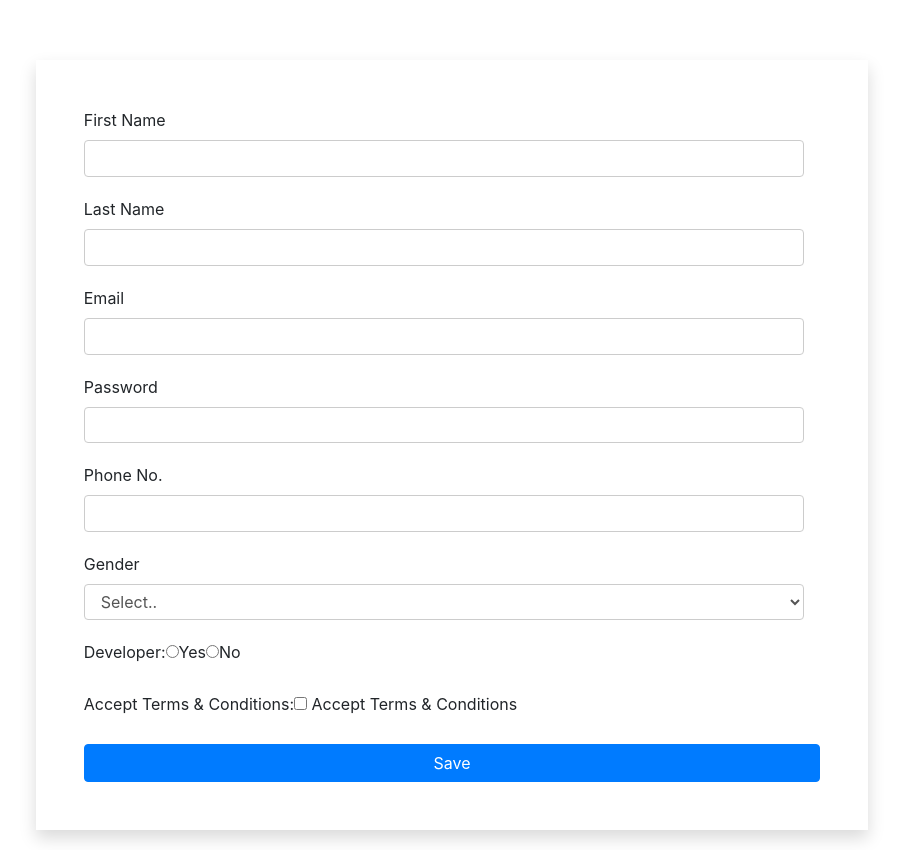
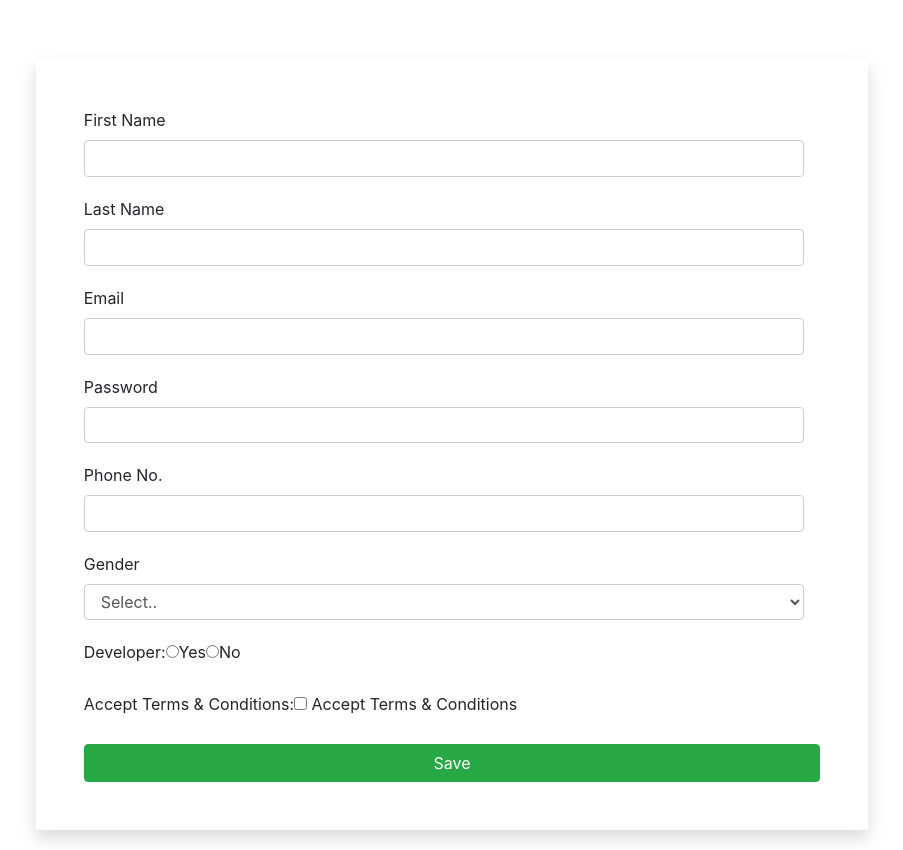
Before and after one commit to Hardi-Shah/React-Hook-Form, a React (Create React App) app: page / in a window 1280 px wide. Shown: the whole page, without its empty margins (188-1091 px from the left). Built offline with nearby package versions, Linux system fonts and the light colour scheme.

Commit message:
Initial Commit

```diff
--- a/src/Components/InputForm.tsx
+++ b/src/Components/InputForm.tsx
@@ -87,7 +87,7 @@ export default function InputForm() {
                         <input type="checkbox" name="acceptTerms" ref={register} /> Accept Terms & Conditions
                     {errors.acceptTerms && <p className="error">{errors.acceptTerms?.message}</p>}
                     </div>
-                    <button type='submit' className="btn btn-primary btn-block savebtn">Save</button>
+                    <button type='submit' className="btn btn-success btn-block savebtn">Save</button>
                 </form>
             </div>
         </div>
```
